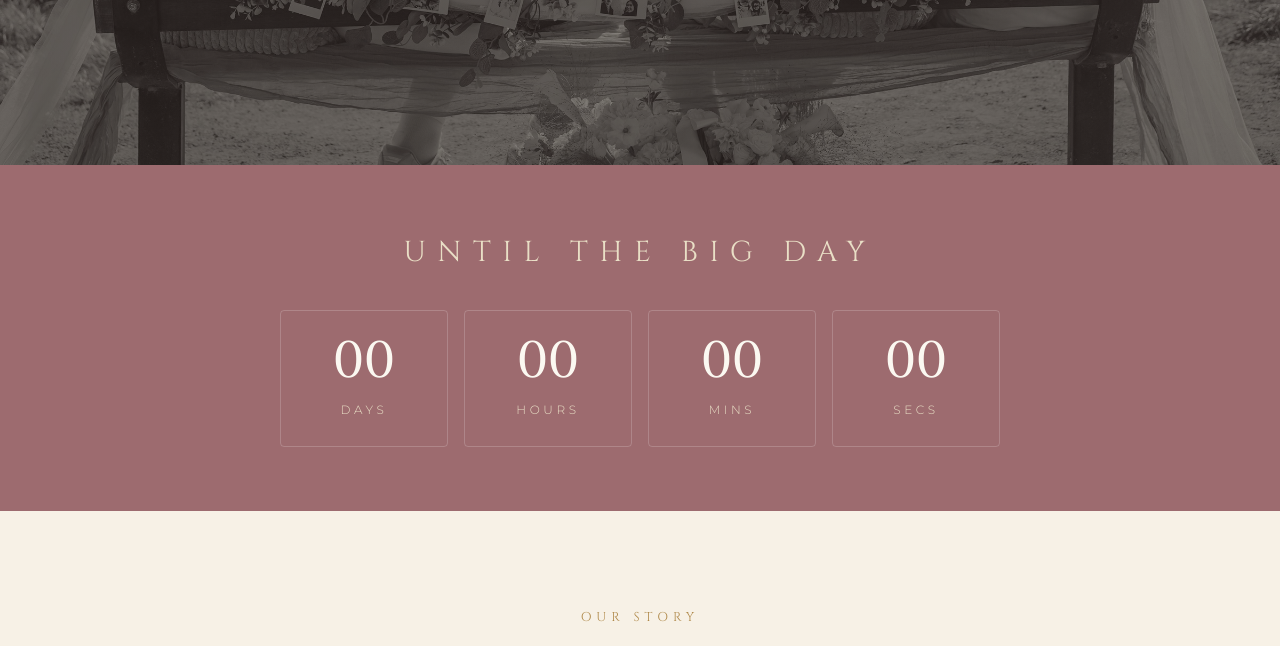
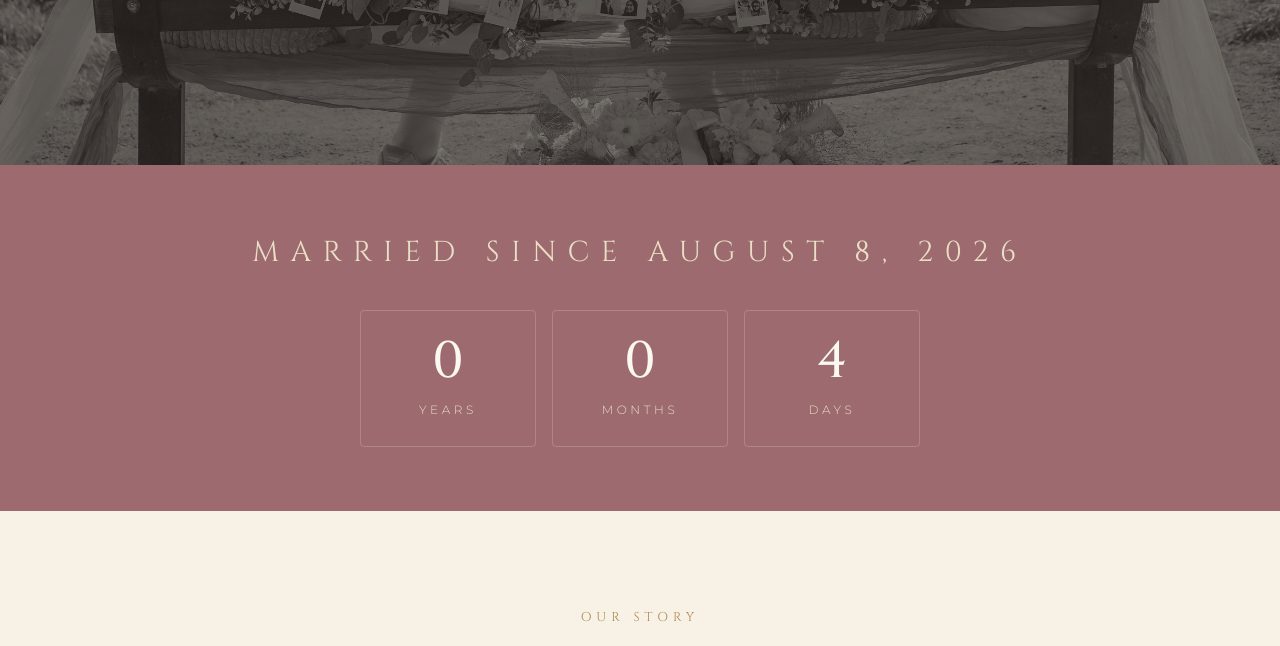
Before and after one commit to stevenliuxd/wedding-site, a Flask app: page / in a window 1280 px wide. Shown: the part 627-1273 px from the top of the page. Run offline with Flask 3, Linux system fonts and the light colour scheme.

Commit message:
Show years/months/days married instead of wedding countdown
Replaces the countdown-to-wedding timer with a running years/months/days
married tracker, computed with calendar-accurate month lengths and
updated once a minute instead of every second.

```diff
--- a/static/script.js
+++ b/static/script.js
@@ -1,30 +1,34 @@
-// Countdown to wedding day: 2026-08-08 15:30 (Mountain Time, UTC-06:00)
+// Years/months/days married since wedding day: 2026-08-08 15:30 (Mountain Time, UTC-06:00)
 (function () {
-  const target = new Date('2026-08-08T15:30:00-06:00').getTime();
+  const weddingDay = new Date('2026-08-08T15:30:00-06:00');
   const $ = (id) => document.getElementById(id);
-  const days = $('cd-days'), hours = $('cd-hours'), mins = $('cd-mins'), secs = $('cd-secs');
+  const years = $('cd-years'), months = $('cd-months'), days = $('cd-days');
   if (!days) return;
 
-  const pad = (n) => String(Math.max(0, n)).padStart(2, '0');
-
   function tick() {
-    const diff = target - Date.now();
-    if (diff <= 0) {
-      days.textContent = '00'; hours.textContent = '00';
-      mins.textContent = '00'; secs.textContent = '00';
-      return;
+    const now = new Date();
+    let y = now.getFullYear() - weddingDay.getFullYear();
+    let m = now.getMonth() - weddingDay.getMonth();
+    let d = now.getDate() - weddingDay.getDate();
+    if (now.getHours() * 3600 + now.getMinutes() * 60 + now.getSeconds() <
+        weddingDay.getHours() * 3600 + weddingDay.getMinutes() * 60 + weddingDay.getSeconds()) {
+      d--;
     }
-    const d = Math.floor(diff / 86400000);
-    const h = Math.floor((diff % 86400000) / 3600000);
-    const m = Math.floor((diff % 3600000) / 60000);
-    const s = Math.floor((diff % 60000) / 1000);
-    days.textContent = pad(d);
-    hours.textContent = pad(h);
-    mins.textContent = pad(m);
-    secs.textContent = pad(s);
+    if (d < 0) {
+      m--;
+      d += new Date(now.getFullYear(), now.getMonth(), 0).getDate();
+    }
+    if (m < 0) {
+      y--;
+      m += 12;
+    }
+    y = Math.max(0, y); m = Math.max(0, m); d = Math.max(0, d);
+    if (years) years.textContent = String(y);
+    if (months) months.textContent = String(m);
+    days.textContent = String(d);
   }
   tick();
-  setInterval(tick, 1000);
+  setInterval(tick, 60000);
 })();
 
 // RSVP form: dynamic guest blocks and conditional menu sections
--- a/static/styles.css
+++ b/static/styles.css
@@ -198,6 +198,10 @@ section.alt { background: var(--cream); }
   gap: 1rem;
   max-width: 720px;
   margin: 0 auto;
+}
+.countdown-grid.triple {
+  grid-template-columns: repeat(3, 1fr);
+  max-width: 560px;
 }
 .countdown-cell {
   border: 1px solid rgba(255,255,255,0.18);
--- a/templates/index.html
+++ b/templates/index.html
@@ -36,25 +36,21 @@
   </div>
 </header>
 
-<section class="countdown" aria-label="Countdown to the wedding">
+<section class="countdown" aria-label="Days since the wedding">
   <div class="container">
-    <div class="eyebrow">Until the Big Day</div>
-    <div class="countdown-grid" role="timer" aria-live="off">
+    <div class="eyebrow">Married Since August 8, 2026</div>
+    <div class="countdown-grid triple" role="timer" aria-live="off">
       <div class="countdown-cell">
-        <span class="countdown-num" id="cd-days">00</span>
-        <div class="countdown-label">Days</div>
+        <span class="countdown-num" id="cd-years">0</span>
+        <div class="countdown-label">Years</div>
       </div>
       <div class="countdown-cell">
-        <span class="countdown-num" id="cd-hours">00</span>
-        <div class="countdown-label">Hours</div>
+        <span class="countdown-num" id="cd-months">0</span>
+        <div class="countdown-label">Months</div>
       </div>
       <div class="countdown-cell">
-        <span class="countdown-num" id="cd-mins">00</span>
-        <div class="countdown-label">Mins</div>
-      </div>
-      <div class="countdown-cell">
-        <span class="countdown-num" id="cd-secs">00</span>
-        <div class="countdown-label">Secs</div>
+        <span class="countdown-num" id="cd-days">0</span>
+        <div class="countdown-label">Days</div>
       </div>
     </div>
   </div>
```
